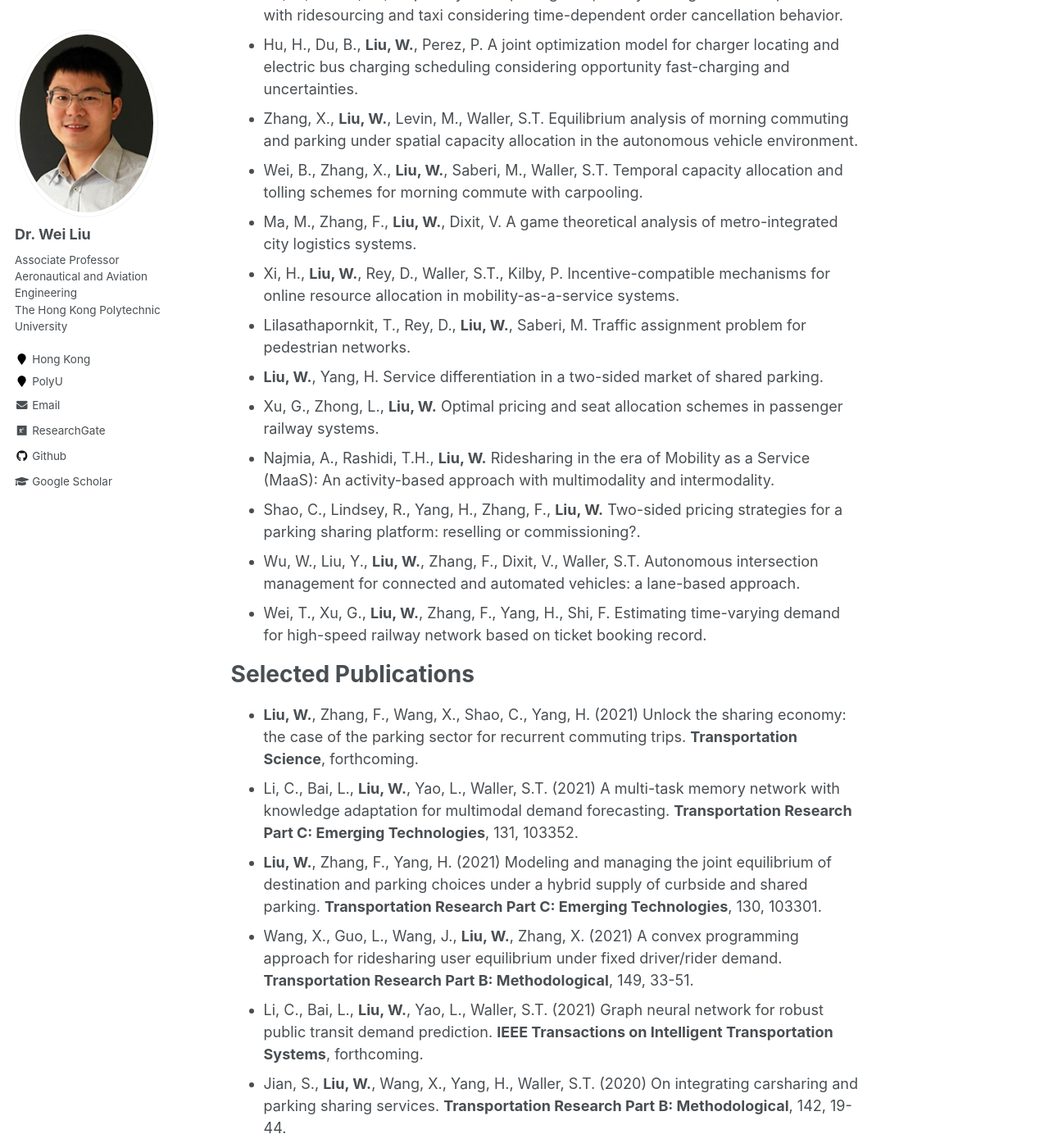
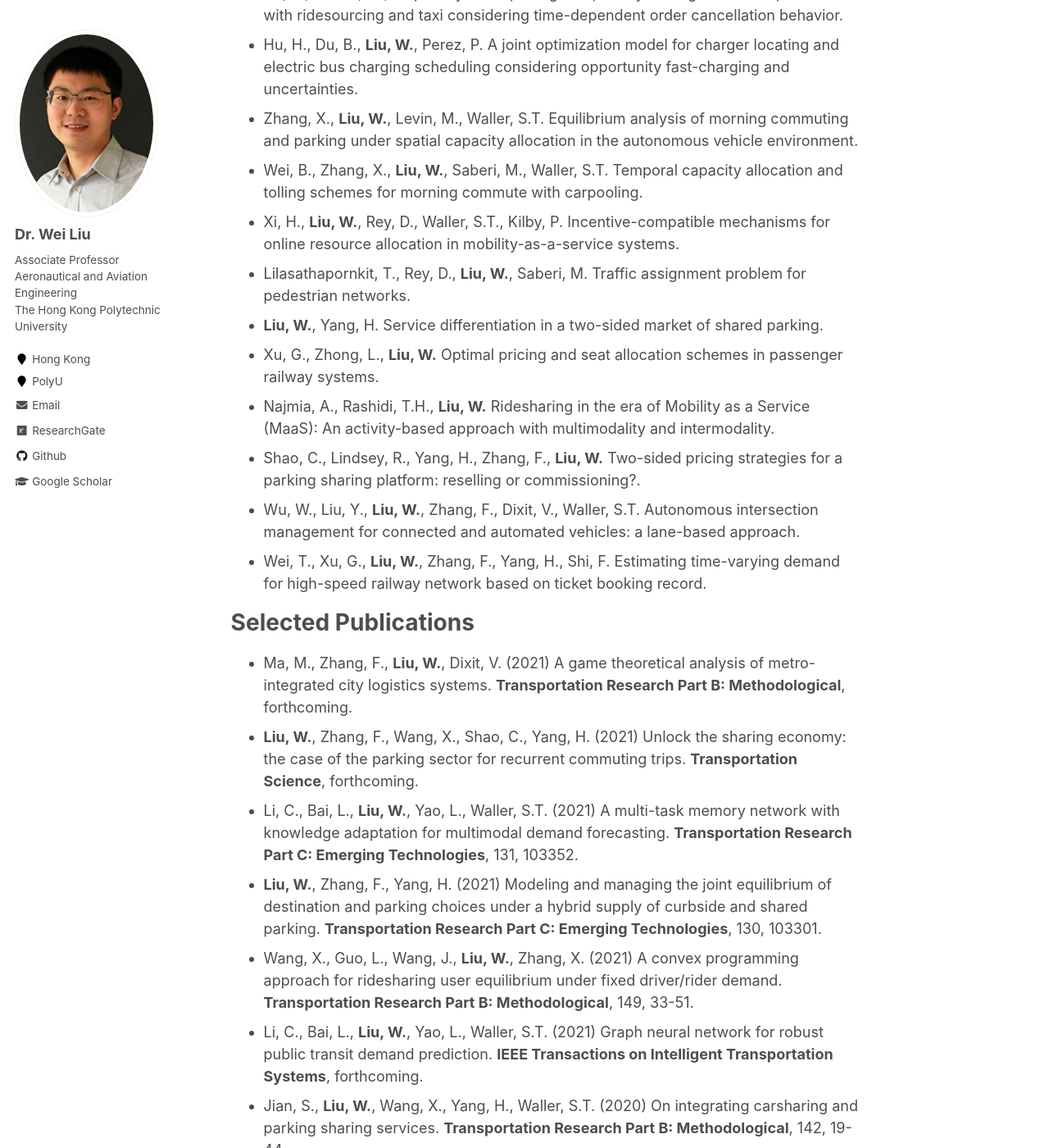
Before and after one commit to weiliu2016/weiliu2016.github.io, a Jekyll site: the page built from _pages/about.md, in a window 1280 px wide and 1400 px high, scrolled down 2385 px. Shown: the whole window at 82% size. Built offline with Jekyll 4.4.1, drawn with Linux system fonts in a browser that asks for light colours; part of the change alters nothing that is shown.

Commit message:
Update about.md

```diff
--- a/_pages/about.md
+++ b/_pages/about.md
@@ -54,7 +54,6 @@ Selected Working Papers
 - Hu, H., Du, B., **Liu, W.**, Perez, P. A joint optimization model for charger locating and electric bus charging scheduling considering opportunity fast-charging and uncertainties.
 - Zhang, X., **Liu, W.**, Levin, M., Waller, S.T. Equilibrium analysis of morning commuting and parking under spatial capacity allocation in the autonomous vehicle environment.
 - Wei, B., Zhang, X., **Liu, W.**, Saberi, M., Waller, S.T. Temporal capacity allocation and tolling schemes for morning commute with carpooling.
-- Ma, M., Zhang, F., **Liu, W.**, Dixit, V. A game theoretical analysis of metro-integrated city logistics systems.
 - Xi, H., **Liu, W.**, Rey, D., Waller, S.T., Kilby, P. Incentive-compatible mechanisms for online resource allocation in mobility-as-a-service systems.
 - Lilasathapornkit, T., Rey, D., **Liu, W.**, Saberi, M. Traffic assignment problem for pedestrian networks.
 - **Liu, W.**, Yang, H. Service differentiation in a two-sided market of shared parking.
@@ -66,6 +65,7 @@ Selected Working Papers
 
 Selected Publications
 ======
+- Ma, M., Zhang, F., **Liu, W.**, Dixit, V. (2021) A game theoretical analysis of metro-integrated city logistics systems. **Transportation Research Part B: Methodological**, forthcoming.
 - **Liu, W.**, Zhang, F., Wang, X., Shao, C., Yang, H. (2021) Unlock the sharing economy: the case of the parking sector for recurrent commuting trips. **Transportation Science**, forthcoming.
 - Li, C., Bai, L., **Liu, W.**, Yao, L., Waller, S.T. (2021) A multi-task memory network with knowledge adaptation for multimodal demand forecasting. **Transportation Research Part C: Emerging Technologies**, 131, 103352.
 - **Liu, W.**, Zhang, F., Yang, H. (2021) Modeling and managing the joint equilibrium of destination and parking choices under a hybrid supply of curbside and shared parking. **Transportation Research Part C: Emerging Technologies**, 130, 103301.
```
